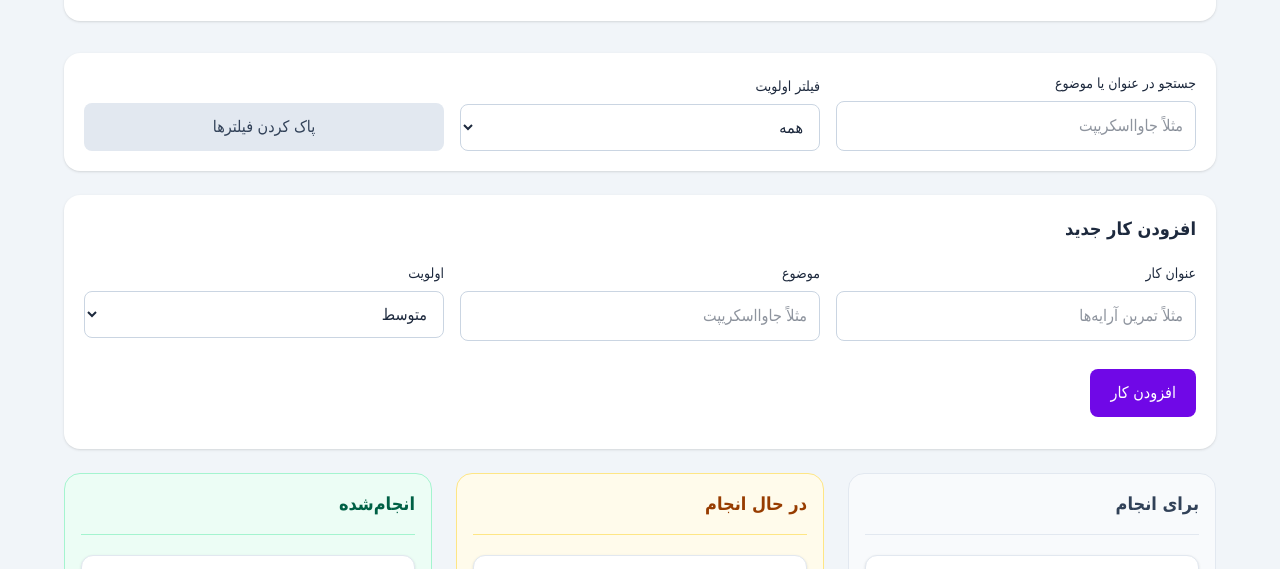
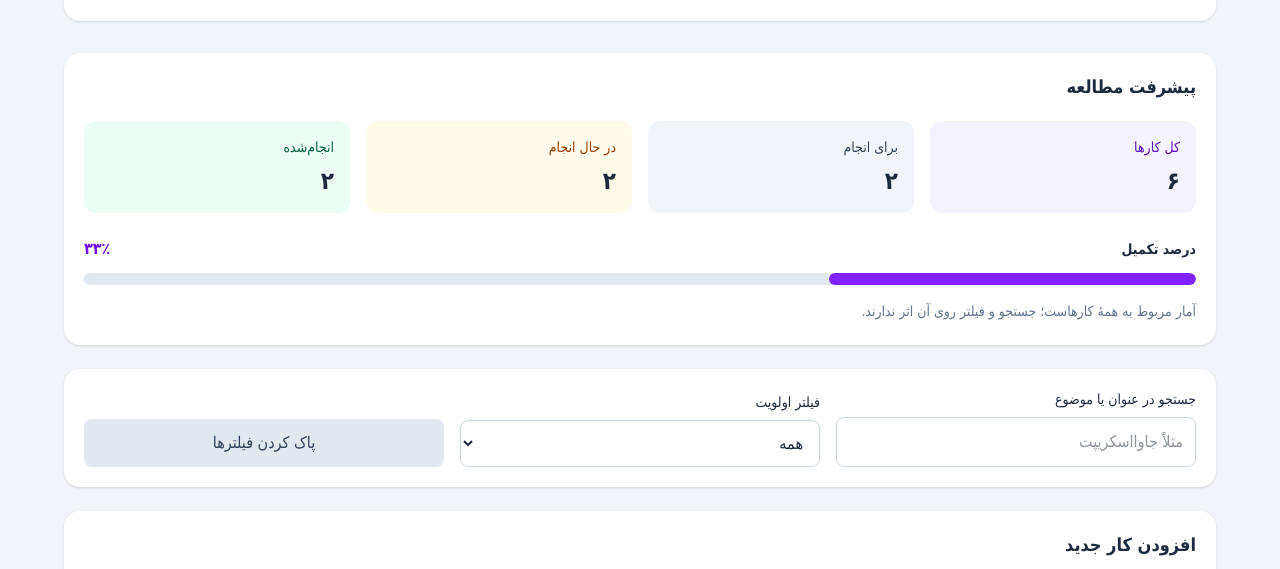
Before and after one commit to saharfallah37-png/study-sprint-board, a website built with Vite: page index.html in a window 1280 px wide. Shown: the part 191-760 px from the top of the page. Built offline with nearby package versions, Linux system fonts and the light colour scheme.

Commit message:
Complete day 7: documentation and final review

```diff
--- a/src/main.js
+++ b/src/main.js
@@ -20,6 +20,78 @@ document.querySelector('#app').innerHTML = `
         </p>
       </header>
 
+      <section
+        aria-labelledby="dashboard-heading"
+        class="mb-6 rounded-2xl bg-white p-5 shadow-sm"
+      >
+        <h2 id="dashboard-heading" class="mb-5 text-lg font-bold">
+          پیشرفت مطالعه
+        </h2>
+
+        <dl class="grid grid-cols-2 gap-4 md:grid-cols-4">
+          <div class="rounded-xl bg-violet-50 p-4">
+            <dt class="text-sm text-violet-800">کل کارها</dt>
+            <dd id="total-count" class="mt-2 text-2xl font-bold">
+              ۰
+            </dd>
+          </div>
+
+          <div class="rounded-xl bg-slate-100 p-4">
+            <dt class="text-sm text-slate-700">برای انجام</dt>
+            <dd id="todo-count" class="mt-2 text-2xl font-bold">
+              ۰
+            </dd>
+          </div>
+
+          <div class="rounded-xl bg-amber-50 p-4">
+            <dt class="text-sm text-amber-800">در حال انجام</dt>
+            <dd id="doing-count" class="mt-2 text-2xl font-bold">
+              ۰
+            </dd>
+          </div>
+
+          <div class="rounded-xl bg-emerald-50 p-4">
+            <dt class="text-sm text-emerald-800">انجام‌شده</dt>
+            <dd id="done-count" class="mt-2 text-2xl font-bold">
+              ۰
+            </dd>
+          </div>
+        </dl>
+
+        <div class="mt-6">
+          <div class="mb-3 flex items-center justify-between gap-4">
+            <span id="progress-label" class="text-sm font-bold">
+              درصد تکمیل
+            </span>
+
+            <span
+              id="progress-text"
+              class="font-bold text-violet-700"
+            >
+              ۰٪
+            </span>
+          </div>
+
+          <div
+            id="progress-bar"
+            role="progressbar"
+            aria-labelledby="progress-label"
+            aria-valuemin="0"
+            aria-valuemax="100"
+            aria-valuenow="0"
+            class="h-3 overflow-hidden rounded-full bg-slate-200"
+          >
+            <div
+              id="progress-fill"
+              class="h-full w-0 rounded-full bg-violet-600"
+            ></div>
+          </div>
+
+          <p class="mt-3 text-sm leading-7 text-slate-500">
+            آمار مربوط به همهٔ کارهاست؛ جستجو و فیلتر روی آن اثر ندارند.
+          </p>
+        </div>
+      </section>
       <section
         aria-label="ابزارهای برد"
         class="mb-6 rounded-2xl bg-white p-5 shadow-sm"
@@ -503,7 +575,51 @@ function createTaskCard(task) {
   return card;
 }
 
+function updateDashboard() {
+  const total = tasks.length;
+
+  const todoCount = tasks.filter(function (task) {
+    return task.status === 'todo';
+  }).length;
+
+  const doingCount = tasks.filter(function (task) {
+    return task.status === 'doing';
+  }).length;
+
+  const doneCount = tasks.filter(function (task) {
+    return task.status === 'done';
+  }).length;
+
+  const percentage = total === 0
+    ? 0
+    : Math.round((doneCount / total) * 100);
+
+  document.querySelector('#total-count').textContent =
+    total.toLocaleString('fa-IR');
+
+  document.querySelector('#todo-count').textContent =
+    todoCount.toLocaleString('fa-IR');
+
+  document.querySelector('#doing-count').textContent =
+    doingCount.toLocaleString('fa-IR');
+
+  document.querySelector('#done-count').textContent =
+    doneCount.toLocaleString('fa-IR');
+
+  document.querySelector('#progress-text').textContent =
+    `${percentage.toLocaleString('fa-IR')}٪`;
+
+  document.querySelector('#progress-fill').style.width =
+    `${percentage}%`;
+
+  document.querySelector('#progress-bar').setAttribute(
+    'aria-valuenow',
+    String(percentage)
+  );
+}
+
 function renderBoard() {
+  updateDashboard();
   const statuses = ['todo', 'doing', 'done'];
 
   const query = searchInput.value.trim().toLowerCase();
```
Also changed, not shown: index.html (+1 -0 lines), README.md.
